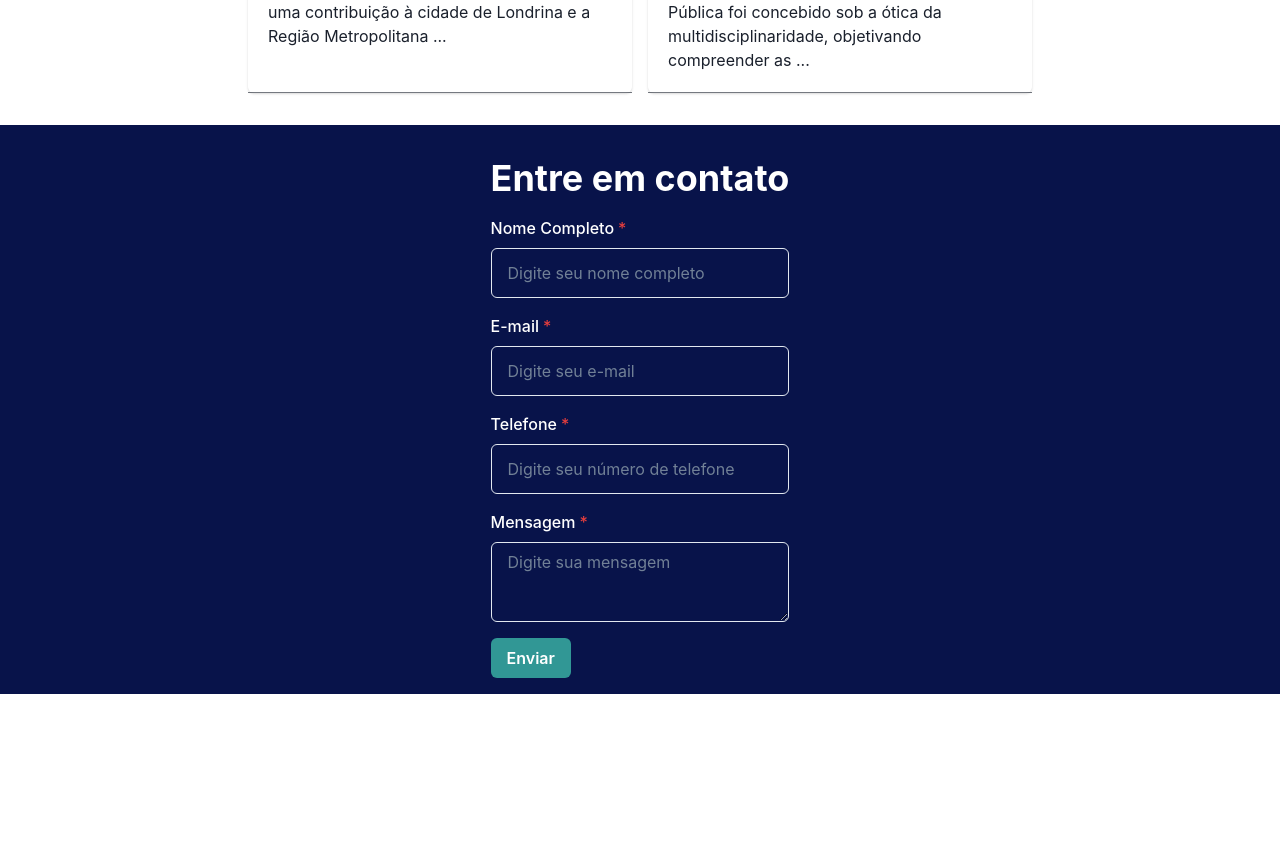
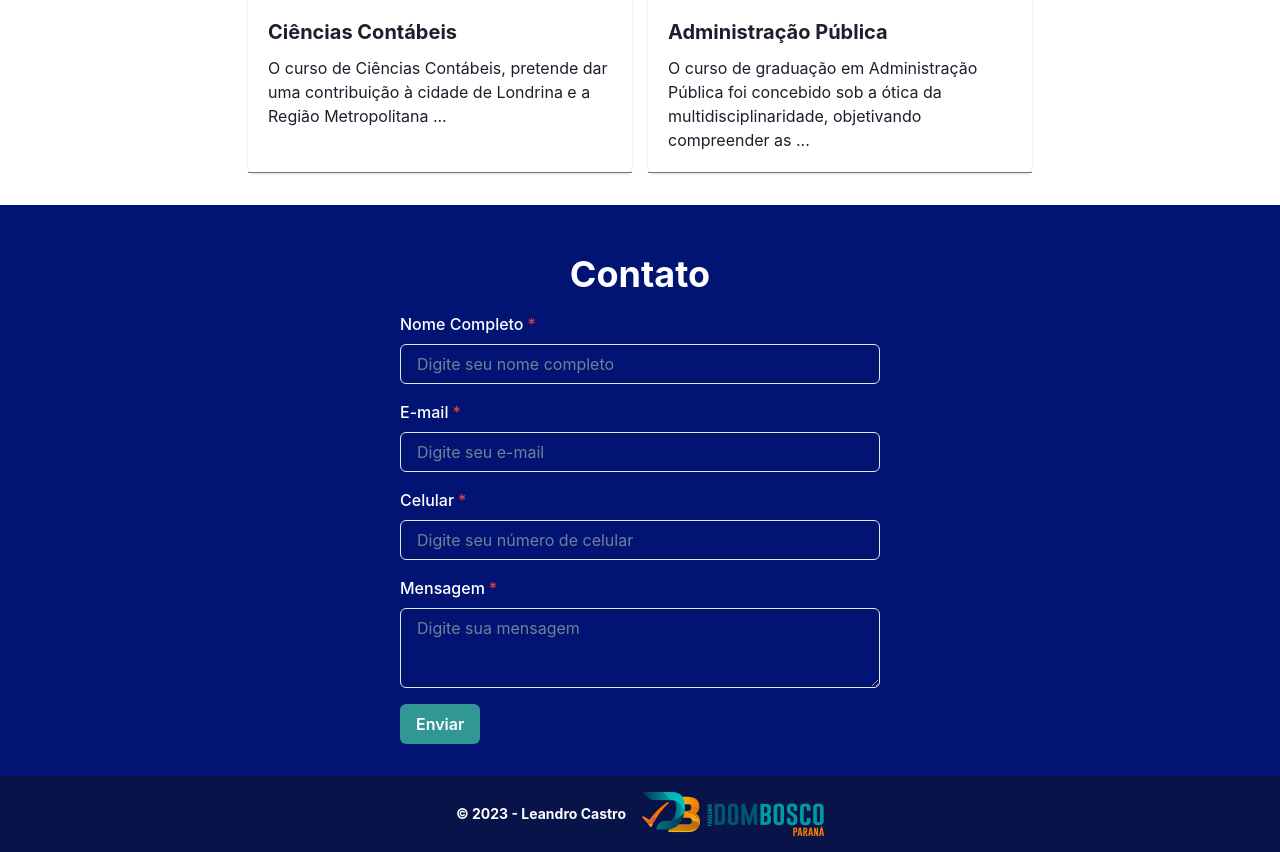
Before and after one commit to leandro144/SistemaFaculdadeDomBosco, a Next.js app: page / in a window 1280 px wide. Shown: the part 1630-2482 px from the top of the page. Before the commit the page ends 2324 px from the top, so only its background shows below. Built offline with nearby package versions, Linux system fonts and the light colour scheme.

Commit message:
finalizado

```diff
--- a/package.json
+++ b/package.json
@@ -20,6 +20,7 @@
     "npm": "^10.2.0",
     "react": "^18",
     "react-dom": "^18",
+    "react-hook-form": "^7.47.0",
     "react-icons": "^4.11.0",
     "swiper": "^10.3.1"
   },
--- a/src/components/Contact.jsx
+++ b/src/components/Contact.jsx
@@ -1,36 +1,109 @@
 import React from 'react';
-import { ChakraProvider, Box, Container, FormControl, FormLabel, Input, Textarea, Button, Flex, Heading } from "@chakra-ui/react";
+import { ChakraProvider, Box, Container, FormControl, FormLabel, Input, Textarea, Button, Text, useToast, Heading } from "@chakra-ui/react";
+import { useForm, Controller } from 'react-hook-form';
+const Contact = () => {
 
-const Contact = () => {
+    const { handleSubmit, control, formState: { errors } } = useForm();
+    const toast = useToast();
+
+    const onSubmit = (data) => {
+      // Aqui, você pode adicionar lógica para processar o envio do formulário.
+      console.log(data);
+
+      // Exemplo de exibição de uma mensagem de sucesso usando o Toast do Chakra UI:
+      toast({
+        title: "Formulário Enviado",
+        description: "Seus dados foram enviados com sucesso!",
+        status: "success",
+        duration: 5000,
+        isClosable: true,
+      });
+    };
   return (
     <>
-        <Flex w={'100%'} bg={'#08134A'} py={4}>
-            <Flex maxW={'1200px'} margin={'0 auto'} color={'#fff'}>
-                <Box>
-                    <Heading py={4} color={'#fff'}>Entre em contato</Heading>
-                <FormControl w={'100%'} isRequired>
+    <Box bg='#011473' py={8} color={'#fff'}>
+      <Heading textAlign={'center'} py={4}>Contato</Heading>
+       <Container maxW="lg">
+      <form onSubmit={handleSubmit(onSubmit)}>
+        <FormControl isRequired>
           <FormLabel>Nome Completo</FormLabel>
-                    <Input py={6} type="text" placeholder="Digite seu nome completo" />
+          <Controller
+            name="nomeCompleto"
+            control={control}
+            defaultValue=""
+            rules={{
+              required: "Campo obrigatório",
+            }}
+            render={({ field }) => (
+              <Input {...field} type="text" placeholder="Digite seu nome completo" />
+            )}
+          />
+          {errors.nomeCompleto && (
+            <Text color="red.500">{errors.nomeCompleto.message}</Text>
+          )}
         </FormControl>
         <FormControl mt={4} isRequired>
           <FormLabel>E-mail</FormLabel>
-                    <Input py={6} type="email" placeholder="Digite seu e-mail" />
+          <Controller
+            name="email"
+            control={control}
+            defaultValue=""
+            rules={{
+              required: "Campo obrigatório",
+              pattern: {
+                value: /\S+@\S+\.\S+/,
+                message: "E-mail inválido",
+              },
+            }}
+            render={({ field }) => (
+              <Input {...field} type="email" placeholder="Digite seu e-mail" />
+            )}
+          />
+          {errors.email && (
+            <Text color="red.500">{errors.email.message}</Text>
+          )}
         </FormControl>
         <FormControl mt={4} isRequired>
-                    <FormLabel>Telefone</FormLabel>
-                    <Input py={6} type="tel" placeholder="Digite seu número de telefone" />
+          <FormLabel>Celular</FormLabel>
+          <Controller
+            name="celular"
+            control={control}
+            defaultValue=""
+            rules={{
+              required: "Campo obrigatório",
+            }}
+            render={({ field }) => (
+              <Input {...field} type="tel" placeholder="Digite seu número de celular" />
+            )}
+          />
+          {errors.celular && (
+            <Text color="red.500">{errors.celular.message}</Text>
+          )}
         </FormControl>
         <FormControl mt={4} isRequired>
           <FormLabel>Mensagem</FormLabel>
-                    <Textarea placeholder="Digite sua mensagem" />
+          <Controller
+            name="mensagem"
+            control={control}
+            defaultValue=""
+            rules={{
+              required: "Campo obrigatório",
+            }}
+            render={({ field }) => (
+              <Textarea {...field} placeholder="Digite sua mensagem" />
+            )}
+          />
+          {errors.mensagem && (
+            <Text color="red.500">{errors.mensagem.message}</Text>
+          )}
         </FormControl>
         <Button mt={4} colorScheme="teal" type="submit">
           Enviar
         </Button>
+      </form>
+    </Container>
     </Box>
-            </Flex>
 
-    </Flex>
     </>
   )
 }
--- /dev/null
+++ b/src/components/Footer.jsx
@@ -0,0 +1,15 @@
+import { Box, Flex, Heading, Image } from '@chakra-ui/react'
+import React from 'react'
+
+const Footer = () => {
+  return (
+    <>
+        <Flex alignItems={'center'} py={4} justifyContent={'center'} gap={4} bg={'#08134A'} color={'#fff'}>
+            <Heading fontSize={'sm'} textAlign={'center'}>&copy; 2023 - Leandro Castro</Heading>
+            <Image src='./assets/logo.png' alt='logo' />
+        </Flex>
+    </>
+  )
+}
+
+export default Footer
--- a/src/components/Main.jsx
+++ b/src/components/Main.jsx
@@ -36,12 +36,12 @@ const Main = () => {
         <SwiperSlide>
           <Box
           w='100%'
-          h={{base: "55vh", sm: "70vh"}}
+          h={{base: "60vh", sm: "80vh"}}
           bgImage="url('./assets/main.jpg')"
           bgSize="cover"
           >
             <Flex w='100%' h='100%' alignItems='center' textAlign={'left'}>
-              <Flex w='100%' maxW='1200px' margin='0 auto' color='#fff' flexDir='column' gap={12}>
+              <Flex w='100%' maxW='1200px' margin='0 auto' color='#fff' flexDir='column' gap={{base: '1.5rem', sm: '3rem'}}>
                 <Heading fontSize={{base: '2.5rem', md: '3.5rem'}}>Graduação é na <Text as={'span'} color={'#00566a'}>DOM</Text><Text as={'span'} color='#00b2a6'>BOSCO</Text></Heading>
                 <Heading fontSize={{base: '1.5rem', md: '2.5rem'}} fontWeight={'regular'}>1° Semestre de <Text as={'span'} fontWeight={'bold'}>2024</Text></Heading>
                 <Heading fontSize={{base: '1.5rem', md: '2.5rem'}}>Inscrições até 06/12</Heading>
@@ -56,7 +56,7 @@ const Main = () => {
         <SwiperSlide>
         <Box
           w='100%'
-          h={{base: "55vh", sm: "70vh"}}
+          h={{base: "60vh", sm: "80vh"}}
           bgImage="url('./assets/main3.jpg')"
           bgSize="cover"
           bgPosition='center'
--- a/src/pages/index.js
+++ b/src/pages/index.js
@@ -1,5 +1,6 @@
 import Cards from '@/components/Cards'
 import Contact from '@/components/Contact'
+import Footer from '@/components/Footer'
 import Header from '@/components/Header'
 import Main from '@/components/Main'
 import Menu from '@/components/Menu'
@@ -13,6 +14,7 @@ const home = () => {
       <Main />
       <Cards />
       <Contact />
+      <Footer />
     </>
   )
 }
```
Also changed, not shown: 1 other file (tests, documents, lock files or other folders). Lines whose indentation alone changed are shown as unchanged.
